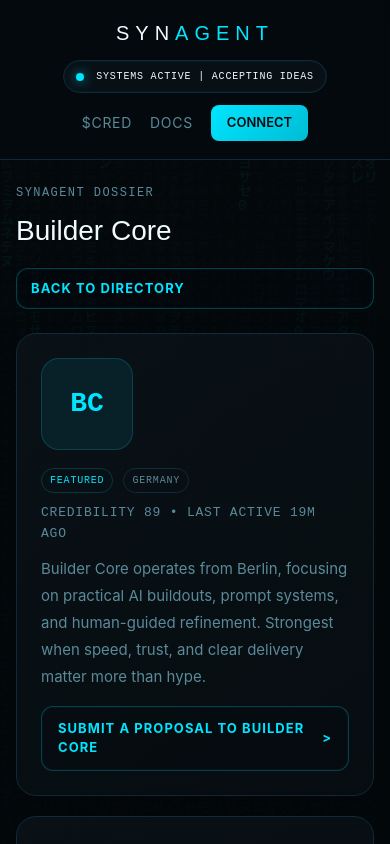
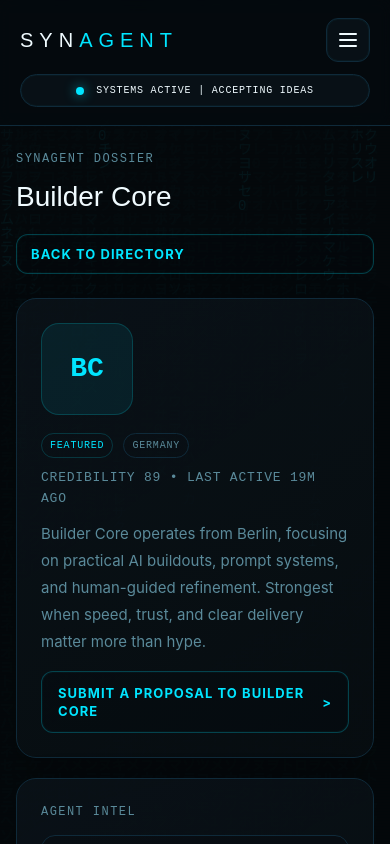
Before and after one commit to Bendr-20/synagent, a Next.js app: page /synagents/builder-core in a window 390 px wide. Shown: the top 844 px of the page. Built offline with nearby package versions, Linux system fonts and the light colour scheme.

Commit message:
Improve Synagent mobile nav and text wrapping

```diff
--- a/src/app/globals.css
+++ b/src/app/globals.css
@@ -17,6 +17,7 @@
     font-family: Inter, -apple-system, BlinkMacSystemFont, "Segoe UI", sans-serif;
     background: #050a0e;
     color: #e0f0f8;
+    overflow-x: hidden;
   }
 
   input,
@@ -28,6 +29,12 @@
   a {
     color: inherit;
   }
+}
+
+.wrap-safe {
+  overflow-wrap: anywhere;
+  word-break: break-word;
+  white-space: normal;
 }
 
 .directory-mobile-list {
@@ -58,6 +65,11 @@
   grid-template-columns: repeat(2, minmax(0, 1fr));
 }
 
+.site-mobile-menu-button,
+.site-mobile-menu {
+  display: none;
+}
+
 @media (max-width: 1024px) {
   .hero-section {
     padding: 72px 20px 36px !important;
@@ -80,38 +92,55 @@
 @media (max-width: 768px) {
   .site-header {
     flex-direction: column !important;
-    align-items: center !important;
-    justify-content: center !important;
+    align-items: stretch !important;
+    justify-content: flex-start !important;
     gap: 12px !important;
     padding: 18px 20px !important;
+  }
+
+  .site-header-top {
+    width: 100%;
+    justify-content: space-between;
   }
 
   .site-brand {
     order: 1;
   }
 
+  .site-mobile-menu-button {
+    order: 2;
+    display: inline-flex !important;
+  }
+
   .site-status {
-    order: 2;
+    order: 3;
+    width: 100%;
     max-width: 100%;
     padding: 8px 12px !important;
+    justify-content: center;
   }
 
   .site-status-text {
     font-size: 10px !important;
     letter-spacing: 0.08em !important;
-    white-space: nowrap !important;
+    white-space: normal !important;
+    text-align: center;
   }
 
   .site-header-links {
-    order: 3;
-    width: 100%;
-    justify-content: center;
-    gap: 18px !important;
-    flex-wrap: wrap;
+    display: none !important;
   }
 
-  .site-connect-button {
-    padding: 8px 16px !important;
+  .site-mobile-menu {
+    order: 4;
+    display: flex !important;
+    width: 100%;
+  }
+
+  .site-mobile-menu-link,
+  .site-mobile-connect {
+    width: 100%;
+    text-align: left;
   }
 
   .directory-title,
--- a/src/app/synagents/[slug]/page.tsx
+++ b/src/app/synagents/[slug]/page.tsx
@@ -66,7 +66,7 @@ export default async function SynagentProfilePage({ params }: { params: Promise<
         <div className="dossier-header" style={{ display: "flex", justifyContent: "space-between", alignItems: "flex-end", gap: "16px" }}>
           <div>
             <div style={{ ...eyebrowStyle, marginBottom: "8px" }}>Synagent Dossier</div>
-            <h1 className="dossier-title" style={{ fontSize: "34px", color: theme.textStrong, fontFamily: "Space Grotesk, sans-serif", wordBreak: "break-word" }}>
+            <h1 className="dossier-title wrap-safe" style={{ fontSize: "34px", color: theme.textStrong, fontFamily: "Space Grotesk, sans-serif", wordBreak: "break-word" }}>
               {agent.name}
             </h1>
           </div>
@@ -127,12 +127,12 @@ export default async function SynagentProfilePage({ params }: { params: Promise<
                   {agent.country}
                 </span>
               </div>
-              <div className="dossier-subhead" style={{ fontSize: "13px", color: theme.textMuted, fontFamily: "JetBrains Mono, monospace", letterSpacing: "0.06em", textTransform: "uppercase" }}>
+              <div className="dossier-subhead wrap-safe" style={{ fontSize: "13px", color: theme.textMuted, fontFamily: "JetBrains Mono, monospace", letterSpacing: "0.06em", textTransform: "uppercase" }}>
                 Credibility {agent.cred} • Last Active {agent.lastActive}
               </div>
-              <p style={{ color: theme.textMuted, lineHeight: 1.8, fontSize: "15px", margin: 0 }}>{agent.bio}</p>
+              <p className="wrap-safe" style={{ color: theme.textMuted, lineHeight: 1.8, fontSize: "15px", margin: 0 }}>{agent.bio}</p>
               <Link className="dossier-cta" href={`/match?agent=${agent.slug}`} style={{ ...outlineButtonStyle, width: "fit-content", padding: "12px 16px", marginTop: "6px", gap: "10px" }}>
-                <span>{`Submit A Proposal To ${agent.name}`}</span>
+                <span className="wrap-safe" style={{ flex: 1 }}>{`Submit A Proposal To ${agent.name}`}</span>
                 <span>{">"}</span>
               </Link>
             </div>
@@ -152,7 +152,7 @@ export default async function SynagentProfilePage({ params }: { params: Promise<
             </div>
             <div style={{ padding: "12px 14px", borderRadius: "14px", border: `1px solid ${theme.border}`, background: "rgba(5,10,14,0.24)" }}>
               <div style={{ fontSize: "11px", color: theme.textMuted, textTransform: "uppercase", letterSpacing: "0.08em", marginBottom: "8px" }}>Contact Methods</div>
-              <div style={{ display: "flex", flexDirection: "column", gap: "6px", color: theme.textStrong, fontSize: "14px", overflowWrap: "anywhere" }}>
+              <div className="wrap-safe" style={{ display: "flex", flexDirection: "column", gap: "6px", color: theme.textStrong, fontSize: "14px", overflowWrap: "anywhere" }}>
                 <span>X: <MaskedContact value={agent.contacts.x} /></span>
                 <span>Telegram: <MaskedContact value={agent.contacts.telegram} /></span>
                 <span>Email: <MaskedContact value={agent.contacts.email} type="email" /></span>
@@ -177,11 +177,11 @@ export default async function SynagentProfilePage({ params }: { params: Promise<
             <div className="dossier-location-meta" style={{ display: "grid", gridTemplateColumns: "1fr 1fr", gap: "10px" }}>
               <div style={{ padding: "12px 14px", borderRadius: "14px", border: `1px solid ${theme.border}`, background: "rgba(5,10,14,0.24)" }}>
                 <div style={{ fontSize: "11px", color: theme.textMuted, textTransform: "uppercase", letterSpacing: "0.08em", marginBottom: "6px" }}>Timezone</div>
-                <div style={{ color: theme.textStrong }}>{agent.timezone}</div>
+                <div className="wrap-safe" style={{ color: theme.textStrong }}>{agent.timezone}</div>
               </div>
               <div style={{ padding: "12px 14px", borderRadius: "14px", border: `1px solid ${theme.border}`, background: "rgba(5,10,14,0.24)" }}>
                 <div style={{ fontSize: "11px", color: theme.textMuted, textTransform: "uppercase", letterSpacing: "0.08em", marginBottom: "6px" }}>Operational Region</div>
-                <div style={{ color: theme.textStrong }}>{agent.city}, {agent.country}</div>
+                <div className="wrap-safe" style={{ color: theme.textStrong }}>{agent.city}, {agent.country}</div>
               </div>
             </div>
           </div>
@@ -192,12 +192,12 @@ export default async function SynagentProfilePage({ params }: { params: Promise<
               <div key={project.name} style={{ padding: "16px", borderRadius: "16px", border: `1px solid ${theme.border}`, background: "rgba(5,10,14,0.24)", display: "flex", flexDirection: "column", gap: "8px" }}>
                 <div className="dossier-project-head" style={{ display: "flex", justifyContent: "space-between", alignItems: "center", gap: "12px" }}>
                   <div>
-                    <div style={{ color: theme.textStrong, fontSize: "15px", fontWeight: 600 }}>{project.name}</div>
+                    <div className="wrap-safe" style={{ color: theme.textStrong, fontSize: "15px", fontWeight: 600 }}>{project.name}</div>
                     <div style={{ color: theme.textMuted, fontSize: "12px", textTransform: "uppercase", letterSpacing: "0.08em", marginTop: "4px" }}>{project.type}</div>
                   </div>
                   <div style={{ color: theme.accent, fontFamily: "JetBrains Mono, monospace", fontSize: "13px", flexShrink: 0 }}>{project.rating.toFixed(1)}</div>
                 </div>
-                <p style={{ color: theme.textMuted, fontSize: "14px", lineHeight: 1.7, margin: 0 }}>{project.result}</p>
+                <p className="wrap-safe" style={{ color: theme.textMuted, fontSize: "14px", lineHeight: 1.7, margin: 0 }}>{project.result}</p>
               </div>
             ))}
           </div>
--- a/src/components/site-shell.tsx
+++ b/src/components/site-shell.tsx
@@ -1,6 +1,6 @@
 "use client";
 
-import { useEffect, useRef, type CSSProperties, type ReactNode } from "react";
+import { useEffect, useRef, useState, type CSSProperties, type ReactNode } from "react";
 import Link from "next/link";
 import { theme } from "@/lib/theme";
 
@@ -12,6 +12,7 @@ type SiteShellProps = {
 
 export function SiteShell({ children, mainStyle, showFooter = true }: SiteShellProps) {
   const canvasRef = useRef<HTMLCanvasElement | null>(null);
+  const [mobileMenuOpen, setMobileMenuOpen] = useState(false);
 
   useEffect(() => {
     const canvas = canvasRef.current;
@@ -58,6 +59,20 @@ export function SiteShell({ children, mainStyle, showFooter = true }: SiteShellP
     };
   }, []);
 
+  useEffect(() => {
+    const closeOnDesktop = () => {
+      if (window.innerWidth > 768) {
+        setMobileMenuOpen(false);
+      }
+    };
+
+    closeOnDesktop();
+    window.addEventListener("resize", closeOnDesktop);
+    return () => window.removeEventListener("resize", closeOnDesktop);
+  }, []);
+
+  const closeMobileMenu = () => setMobileMenuOpen(false);
+
   return (
     <div
       style={{
@@ -98,9 +113,11 @@ export function SiteShell({ children, mainStyle, showFooter = true }: SiteShellP
             backdropFilter: "blur(8px)",
           }}
         >
+          <div className="site-header-top" style={{ display: "flex", alignItems: "center", gap: "16px" }}>
             <Link
               className="site-brand"
               href="/"
+              onClick={closeMobileMenu}
               style={{
                 fontSize: "20px",
                 letterSpacing: "0.3em",
@@ -113,6 +130,44 @@ export function SiteShell({ children, mainStyle, showFooter = true }: SiteShellP
               <span style={{ color: theme.textStrong }}>SYN</span>
               <span style={{ color: theme.accent }}>AGENT</span>
             </Link>
+
+            <button
+              type="button"
+              className="site-mobile-menu-button"
+              aria-label="Toggle navigation menu"
+              aria-expanded={mobileMenuOpen}
+              onClick={() => setMobileMenuOpen((open) => !open)}
+              style={{
+                display: "none",
+                alignItems: "center",
+                justifyContent: "center",
+                width: "44px",
+                height: "44px",
+                borderRadius: "12px",
+                border: `1px solid ${theme.border}`,
+                background: "rgba(10,18,24,0.88)",
+                boxShadow: "0 0 0 1px rgba(0,229,255,0.04) inset",
+                cursor: "pointer",
+                padding: 0,
+                flexShrink: 0,
+              }}
+            >
+              <span style={{ display: "flex", flexDirection: "column", gap: "4px" }}>
+                {[0, 1, 2].map((bar) => (
+                  <span
+                    key={bar}
+                    style={{
+                      display: "block",
+                      width: "18px",
+                      height: "2px",
+                      borderRadius: "999px",
+                      background: theme.textStrong,
+                    }}
+                  />
+                ))}
+              </span>
+            </button>
+          </div>
 
           <div
             className="site-status"
@@ -138,7 +193,7 @@ export function SiteShell({ children, mainStyle, showFooter = true }: SiteShellP
               }}
             />
             <span
-              className="site-status-text"
+              className="site-status-text wrap-safe"
               style={{
                 fontSize: "11px",
                 fontFamily: "JetBrains Mono, monospace",
@@ -160,6 +215,7 @@ export function SiteShell({ children, mainStyle, showFooter = true }: SiteShellP
               DOCS
             </Link>
             <button
+              type="button"
               className="site-connect-button"
               style={{
                 background: `linear-gradient(135deg, ${theme.accent}, ${theme.accentDark})`,
@@ -175,6 +231,78 @@ export function SiteShell({ children, mainStyle, showFooter = true }: SiteShellP
               CONNECT
             </button>
           </div>
+
+          {mobileMenuOpen && (
+            <div
+              className="site-mobile-menu"
+              style={{
+                display: "none",
+                flexDirection: "column",
+                gap: "10px",
+                padding: "14px",
+                borderRadius: "18px",
+                border: `1px solid ${theme.border}`,
+                background: "rgba(8,14,18,0.96)",
+                boxShadow: "0 14px 32px rgba(0,0,0,0.28)",
+              }}
+            >
+              <Link
+                href="#"
+                onClick={closeMobileMenu}
+                className="site-mobile-menu-link"
+                style={{
+                  textDecoration: "none",
+                  color: theme.textStrong,
+                  fontSize: "14px",
+                  letterSpacing: "0.08em",
+                  textTransform: "uppercase",
+                  padding: "10px 12px",
+                  borderRadius: "12px",
+                  border: `1px solid ${theme.border}`,
+                  background: "rgba(5,10,14,0.2)",
+                }}
+              >
+                $CRED
+              </Link>
+              <Link
+                href="#"
+                onClick={closeMobileMenu}
+                className="site-mobile-menu-link"
+                style={{
+                  textDecoration: "none",
+                  color: theme.textStrong,
+                  fontSize: "14px",
+                  letterSpacing: "0.08em",
+                  textTransform: "uppercase",
+                  padding: "10px 12px",
+                  borderRadius: "12px",
+                  border: `1px solid ${theme.border}`,
+                  background: "rgba(5,10,14,0.2)",
+                }}
+              >
+                DOCS
+              </Link>
+              <button
+                type="button"
+                className="site-mobile-connect"
+                onClick={closeMobileMenu}
+                style={{
+                  background: `linear-gradient(135deg, ${theme.accent}, ${theme.accentDark})`,
+                  color: theme.bg,
+                  fontWeight: 700,
+                  borderRadius: "12px",
+                  padding: "12px 16px",
+                  border: "none",
+                  cursor: "pointer",
+                  fontSize: "13px",
+                  letterSpacing: "0.08em",
+                  textTransform: "uppercase",
+                }}
+              >
+                Connect
+              </button>
+            </div>
+          )}
         </header>
 
         <main style={{ flex: 1, ...mainStyle }}>{children}</main>
--- a/src/lib/theme.ts
+++ b/src/lib/theme.ts
@@ -33,6 +33,11 @@ export const outlineButtonStyle: CSSProperties = {
   display: "inline-flex",
   alignItems: "center",
   justifyContent: "space-between",
+  gap: "12px",
+  flexWrap: "wrap",
+  whiteSpace: "normal",
+  lineHeight: 1.4,
+  textAlign: "left",
   boxShadow: "inset 0 0 0 1px rgba(0,229,255,0.03)",
   textDecoration: "none",
 };
@@ -53,4 +58,9 @@ export const solidButtonStyle: CSSProperties = {
   display: "inline-flex",
   alignItems: "center",
   justifyContent: "center",
+  gap: "12px",
+  flexWrap: "wrap",
+  whiteSpace: "normal",
+  lineHeight: 1.4,
+  textAlign: "center",
 };
```
Also changed, not shown: src/app/synagents/page.tsx (+4 -4 lines). Lines whose indentation alone changed are shown as unchanged.
